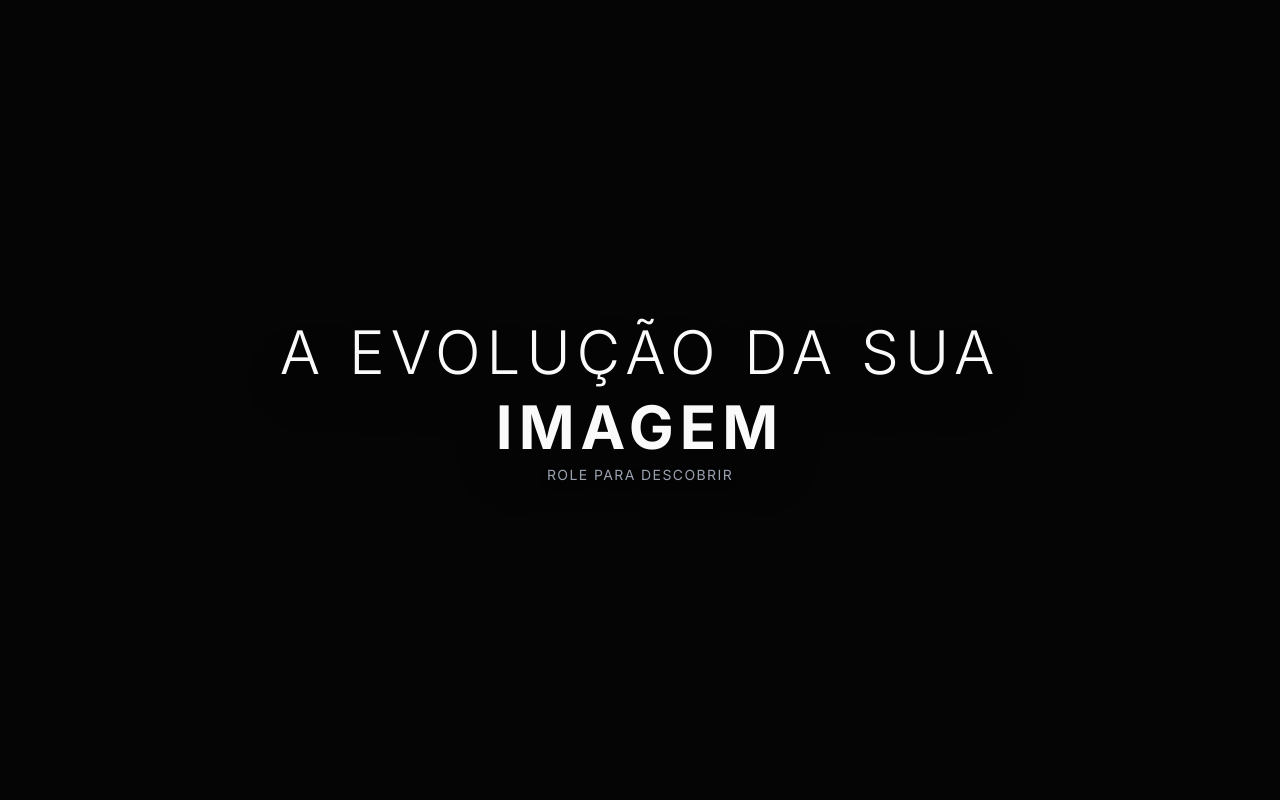
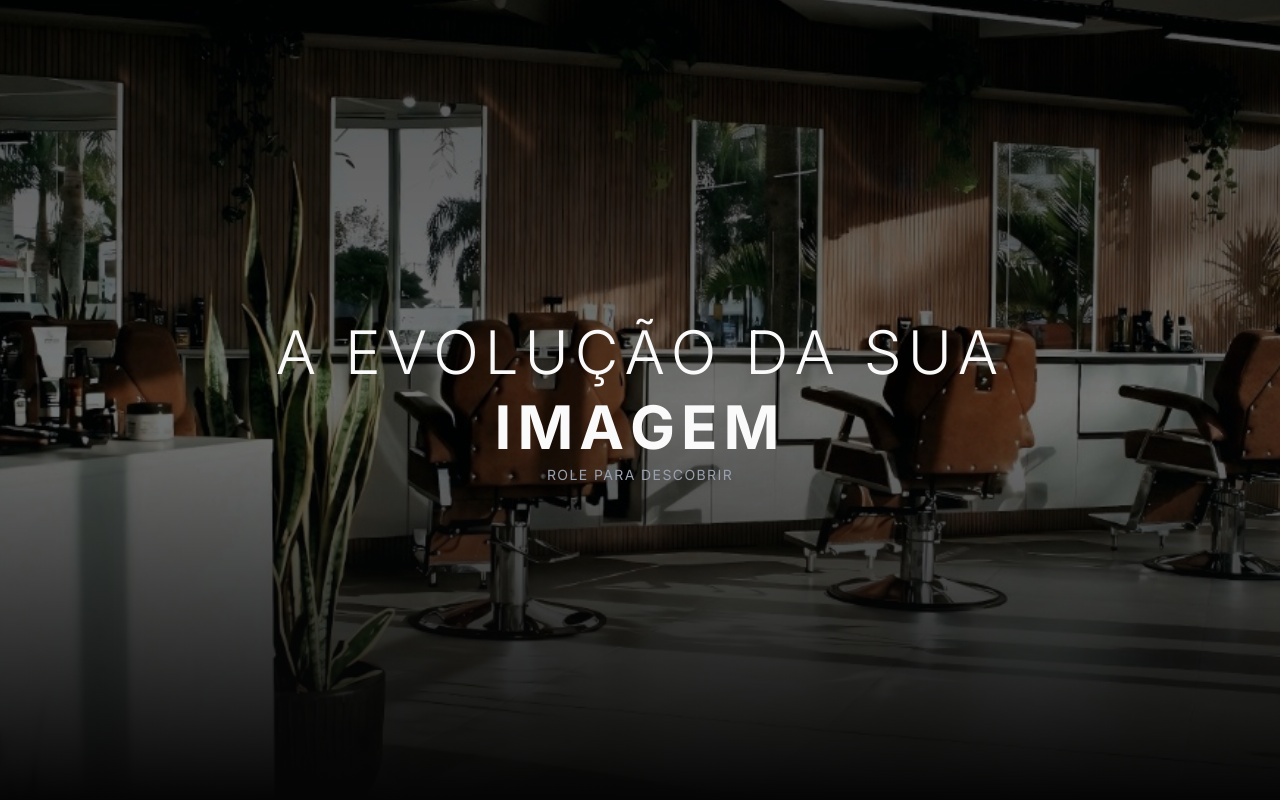
Before and after one commit to jefheee/barbearia-spazio, a Next.js app: page / in a window 1280 px wide. Shown: the top 800 px of the page. Built offline with nearby package versions, Linux system fonts and the light colour scheme.

Commit message:
feat: add HeroSection component with GSAP entrance animations

```diff
--- a/src/components/sections/HeroSection.tsx
+++ b/src/components/sections/HeroSection.tsx
@@ -2,52 +2,52 @@
 
 import { useEffect, useRef } from "react";
 import gsap from "gsap";
-import { ScrollTrigger } from "gsap/ScrollTrigger";
 import Image from "next/image";
 
 export function HeroSection() {
   const containerRef = useRef<HTMLDivElement>(null);
   const bgWrapperRef = useRef<HTMLDivElement>(null);
   const textRef = useRef<HTMLDivElement>(null);
+  const subTextRef = useRef<HTMLParagraphElement>(null);
+
+  const titleLine1 = "A Evolução da sua".split("");
+  const titleLine2 = "Imagem".split("");
 
   useEffect(() => {
-    gsap.registerPlugin(ScrollTrigger);
+    const ctx = gsap.context(() => {
+      const tl = gsap.timeline({ delay: 0.5 });
 
-    const ctx = gsap.context(() => {
-      const tl = gsap.timeline({
-        scrollTrigger: {
-          trigger: containerRef.current,
-          start: "top top",
-          end: "+=150%", // Menos tempo de pin
-          pin: true,
-          scrub: 1,
-        },
-      });
-
-      // 1. O texto desaparece e escala
+      // 1. Efeito de máquina de escrever (aparecendo letra por letra rapidamente)
       tl.to(
-        textRef.current,
-        { opacity: 0, scale: 0.9, duration: 0.3, ease: "power2.out" },
-        0
+        ".char",
+        {
+          opacity: 1,
+          duration: 0.05,
+          stagger: 0.05,
+          ease: "power1.inOut",
+        }
       );
 
-      // 2. Animação de clip-path super confiável usando proxy numérico
-      const proxy = { radius: 0 };
+      // 2. Pausa de alguns segundos, em seguida, a imagem da barbearia aparece aos poucos (fade in)
       tl.to(
-        proxy,
+        bgWrapperRef.current,
         {
-          radius: 150,
-          duration: 1,
+          opacity: 1,
+          duration: 3,
           ease: "power2.inOut",
-          onUpdate: () => {
-            if (bgWrapperRef.current) {
-              const r = proxy.radius;
-              bgWrapperRef.current.style.clipPath = `circle(${r}% at 50% 50%)`;
-              bgWrapperRef.current.style.setProperty("-webkit-clip-path", `circle(${r}% at 50% 50%)`);
-            }
-          },
         },
-        0.1
+        "+=1.5"
+      );
+
+      // 3. O texto inferior aparece junto com a imagem da barbearia
+      tl.to(
+        subTextRef.current,
+        {
+          opacity: 1,
+          duration: 1.5,
+          ease: "power2.out",
+        },
+        "-=2"
       );
     }, containerRef);
 
@@ -59,11 +59,10 @@ export function HeroSection() {
       ref={containerRef}
       className="relative h-screen w-full bg-[#050505] overflow-hidden"
     >
-      {/* Camada 1: Imagem de Fundo Premium (Oculta inicialmente pelo clip-path 0%) */}
+      {/* Camada 1: Imagem de Fundo Premium (Oculta inicialmente com opacity 0) */}
       <div
         ref={bgWrapperRef}
-        className="absolute inset-0 w-full h-full z-10"
-        style={{ clipPath: "circle(0% at 50% 50%)", WebkitClipPath: "circle(0% at 50% 50%)" }}
+        className="absolute inset-0 w-full h-full z-10 opacity-0"
       >
         <Image
           src="/hero-bg.jpg"
@@ -75,19 +74,33 @@ export function HeroSection() {
           sizes="100vw"
         />
         <div className="absolute inset-0 bg-black/40" />
+        <div className="absolute inset-0 bg-gradient-to-t from-[#050505] via-transparent to-black/30" />
       </div>
 
-      {/* Camada 2: Tipografia Inicial (Visível apenas na tela preta) */}
+      {/* Camada 2: Tipografia Inicial */}
       <div
         ref={textRef}
         className="absolute inset-0 flex flex-col items-center justify-center pointer-events-none z-20"
       >
         <h1 className="text-[#fafafa] text-4xl md:text-6xl font-outfit font-light tracking-widest uppercase text-center leading-tight drop-shadow-2xl">
-          A Evolução da sua
+          {titleLine1.map((char, i) => (
+            <span key={`l1-${i}`} className="char opacity-0 inline-block">
+              {char === " " ? "\u00A0" : char}
+            </span>
+          ))}
           <br />
-          <span className="font-bold">Imagem</span>
+          <span className="font-bold">
+            {titleLine2.map((char, i) => (
+              <span key={`l2-${i}`} className="char opacity-0 inline-block">
+                {char}
+              </span>
+            ))}
+          </span>
         </h1>
-        <p className="text-gray-400 mt-4 font-inter text-sm tracking-widest uppercase drop-shadow-lg">
+        <p
+          ref={subTextRef}
+          className="text-gray-400 mt-8 font-inter text-sm tracking-widest uppercase drop-shadow-lg opacity-0"
+        >
           Role para descobrir
         </p>
       </div>
```
